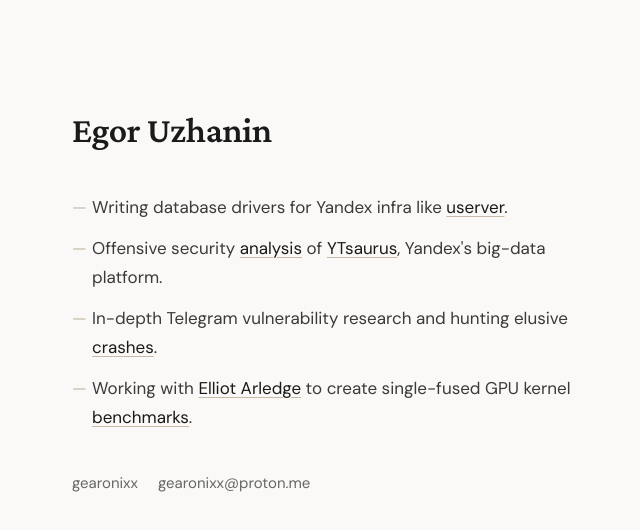
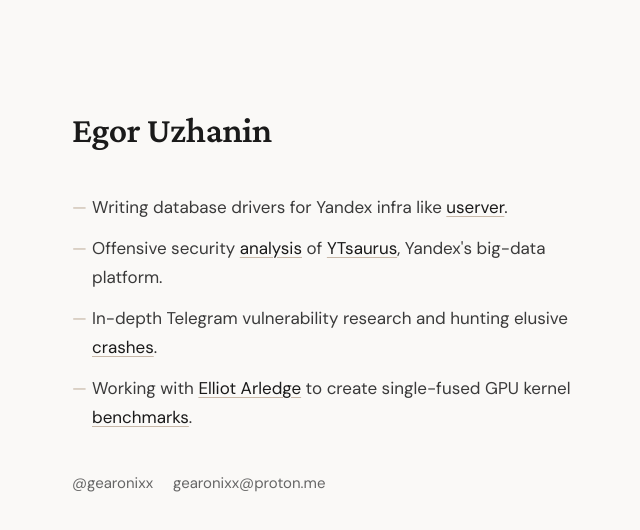
Before and after one commit to gearonixx/website, a React (Vite) app: page / in a window 1280 px wide. Shown: the top 530 px of the page, without its empty margins (302-942 px from the left). Built offline with nearby package versions, Linux system fonts and the light colour scheme.

Commit message:
Update site

```diff
--- a/src/App.jsx
+++ b/src/App.jsx
@@ -56,7 +56,7 @@
       </div>
 
       <div className="contact">
-        <a href="https://t.me/gearonixx">gearonixx</a>
+        <a href="https://t.me/gearonixx">@gearonixx</a>
         <a href="mailto:gearonixx@proton.me">gearonixx@proton.me</a>
       </div>
     </div>
```
